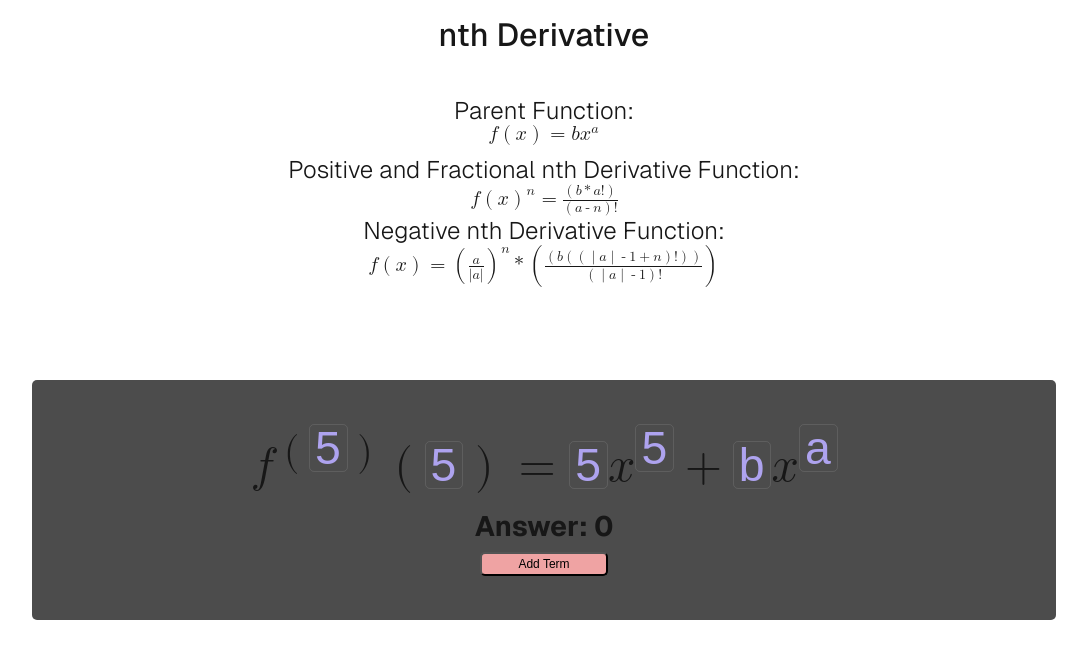
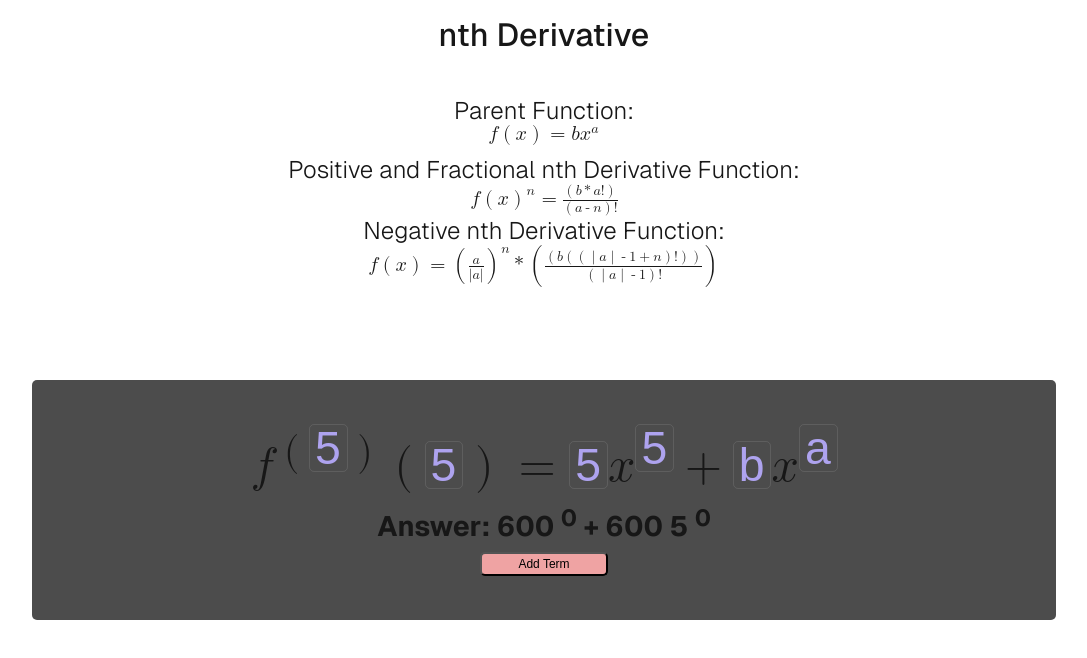
Before and after one commit to PythonDarklord/nth-derivative, a Next.js app: page / in a window 1280 px wide. Both pictures are taken after typing "5", "5", "5", "5" into the empty fields and a click on the button "Add Term". Shown: the top 658 px of the page, without its empty margins (96-1183 px from the left). Built offline with nearby package versions, Linux system fonts and the light colour scheme.

Commit message:
Adding terms to answer

```diff
--- a/pages/index.js
+++ b/pages/index.js
@@ -67,11 +67,11 @@ const multiplyX = (b, x, a) => {
 
 export default function Derivative() {
 
-    const [answer, setAnswer] = useState("0");
+    const [answer, setAnswer] = useState(["0"]);
 
-    const [exponent, setExponent] = useState("0");
+    const [exponent, setExponent] = useState(["0"]);
 
-    const [xTerm, setXTerm] = useState("x");
+    const [xTerm, setXTerm] = useState(["x"]);
 
     let isChecked = false;
 
@@ -80,14 +80,26 @@ export default function Derivative() {
     const [nSize, setNSize] = useState(1.4);
     const [xSize, setXSize] = useState(1.4);
 
+    const [x, setX] = useState("");
+
     const [addedTerms, setAddedTerms] = useState([]);
 
-    const nthDerivative = (e) => {
+    useEffect(() => {
+        if(x.toString() !== "") {
+            setAnswer([((multiplyX(Number(answer), Number(x), Number(exponent)))).toString()]);
+            setXTerm([""]);
+            setExponent([""]);
+        } else {
+            setXTerm(["x"]);
+        }
+    }, [x])
+
+    const nthDerivative = (id) => {
 
         let a = document.getElementById("a").value;
         let b = document.getElementById("b").value;
         let n = document.getElementById("n").value;
-        let x = document.getElementById("x").value;
+        setX(document.getElementById("x").value);
 
         setExponent((Number(a) - Number(n)).toString());
         if (!isInteger(Number(a))) {
@@ -124,19 +136,12 @@ export default function Derivative() {
                 setAnswer((((a / (abs(a))) ** Number(n)) * (b * (factorial(top) / factorial(bottom)))).toString());
             }
         }
-        if(x.toString() !== "") {
-            setAnswer(((multiplyX(Number(answer), Number(x), Number(exponent)))).toString());
-            setXTerm("");
-            setExponent("");
-        } else {
-            setXTerm("x");
-        }
-
+        return([answer, exponent, x]);
     }
     const addTerm = () => {
         const id = addedTerms.length;
         if(id<4){
-            setAddedTerms(s=>[...s, {a: "a"+id, b: "b"+id}]
+            setAddedTerms(s=>[...s, {a: "a" + id, b: "b"+id, ans: nthDerivative()[0], expo: nthDerivative()[1], xT: nthDerivative()[2]}]
             );
         }
     }
@@ -323,7 +328,7 @@ export default function Derivative() {
                         </math>
                     </div>
                     <div className={styles.function}>
-                        <form onChange={nthDerivative}>
+                        <form onChange={() => nthDerivative("")}>
                             {/*Later Feature*/}
                             {/*<div className={styles.checkbox}>*/}
                             {/*    <label style={{"fontSize": "1vb"}}>Fractional Answers: </label><input type={"checkbox"} onClick={() => (isChecked = !isChecked)}></input>*/}
@@ -390,7 +395,13 @@ export default function Derivative() {
                                 );
                             })}
                             <div className={styles.answer}>
-                                <h3 id={"answer"}>Answer: {answer} {xTerm} <sup>{exponent}</sup></h3>
+                                <h3 id={"answer"}>Answer: {answer} {xTerm} <sup>{exponent}</sup> {addedTerms.map((term, i) => {
+                                    return(
+                                      <>
+                                          + {term.ans} {term.xT} <sup>{term.expo}</sup>
+                                      </>
+                                    );
+                                })}</h3>
                             </div>
                         </form>
                         <button className={styles.button} onClick={addTerm}>Add Term</button>
```
